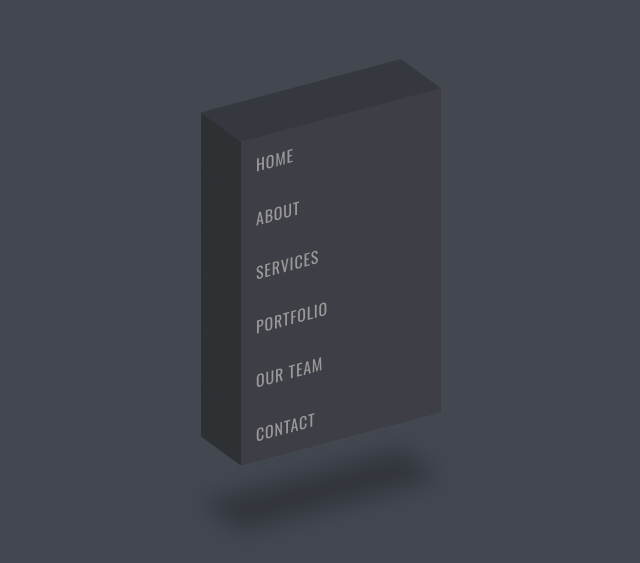
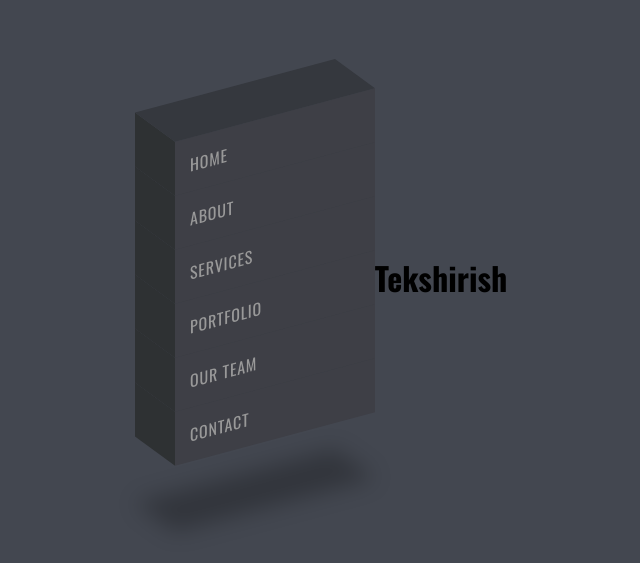
Before and after one commit to azimjonking/isometric-menu, a plain HTML site: page index.html in a window 1280 px wide. Shown: the part 123-686 px from the top of the page, without its empty margins (299-939 px from the left). Drawn offline with nearby package versions, Linux system fonts and the light colour scheme.

Commit message:
tekshirish

```diff
--- a/index.html
+++ b/index.html
@@ -18,5 +18,8 @@
         <li style="--i:1;"><a href="#">Contact</a></li>
     </ul>
 
+
+    <h1>Tekshirish</h1>
+
 </body>
 </html>
```
